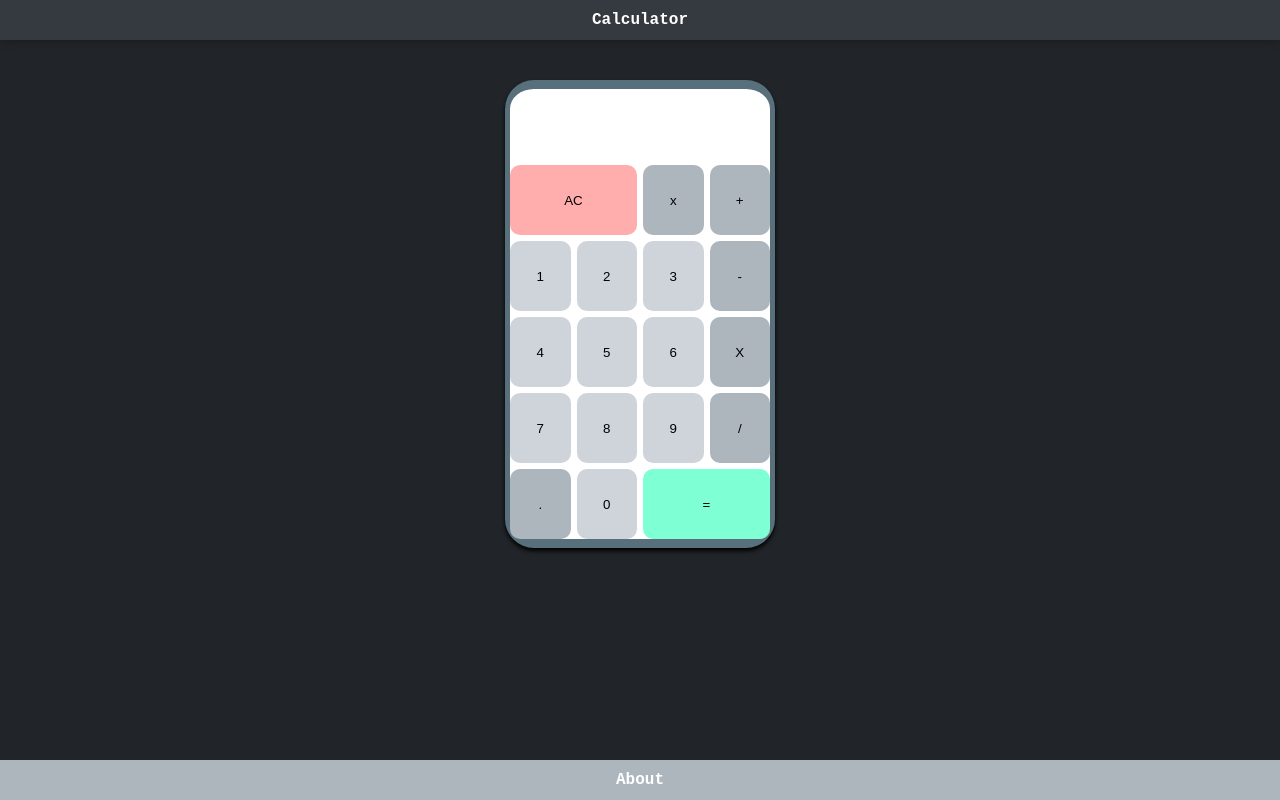
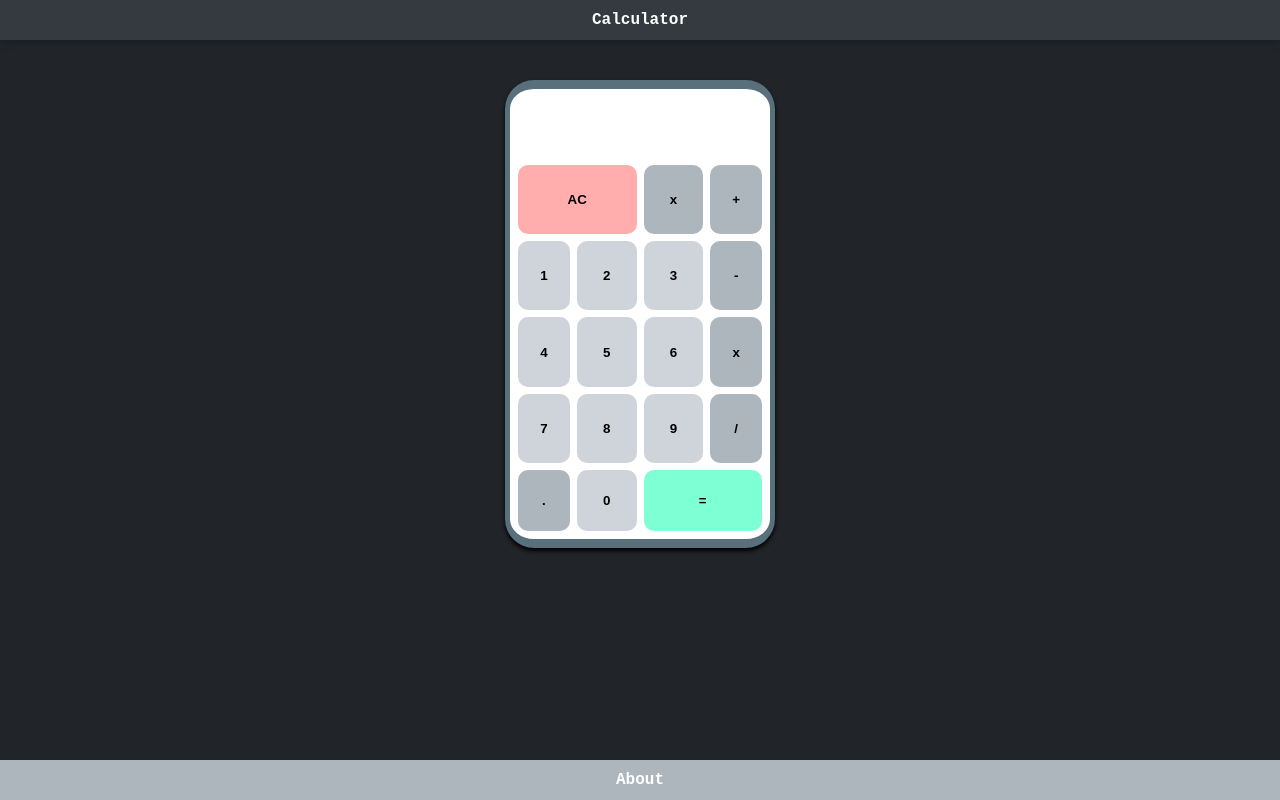
Before and after one commit to VishnuKun/calculator, a plain HTML site: page index.html in a window 1280 px wide. Drawn offline with Linux system fonts and the light colour scheme.

Commit message:
Added bottom , right and left margins to the buttons.

```diff
--- a/index.html
+++ b/index.html
@@ -26,7 +26,7 @@
                 <button id="four">4</button>
                 <button id="five">5</button>
                 <button id="six">6</button>
-                <button id="cross">X</button>
+                <button id="cross">x</button>
 
                 <button id="seven">7</button>
                 <button id="eight">8</button>
--- a/style/styles.css
+++ b/style/styles.css
@@ -42,7 +42,7 @@ body {
     display: grid;
     grid-template-columns: 1fr 1fr 1fr 1fr;
     grid-template-rows: repeat(6, 1fr);
-    grid-gap: 6px;
+    grid-gap: 7px;
 }
 
 #inputOutputArea {
@@ -128,6 +128,31 @@ button {
     border-style: none;
     border-radius: 10px;
     padding: 0px;
+    margin: 0px;
+    font-weight: 600;
+    color: black;
+}
+
+#allClear,
+#one,
+#four,
+#seven,
+#decimal {
+    margin-left: 8px;
+}
+
+#plus,
+#minus,
+#cross,
+#divide,
+#equal {
+    margin-right: 8px;
+}
+
+#decimal,
+#zero,
+#equal {
+    margin-bottom: 8px;
 }
 
 #footer {
```
